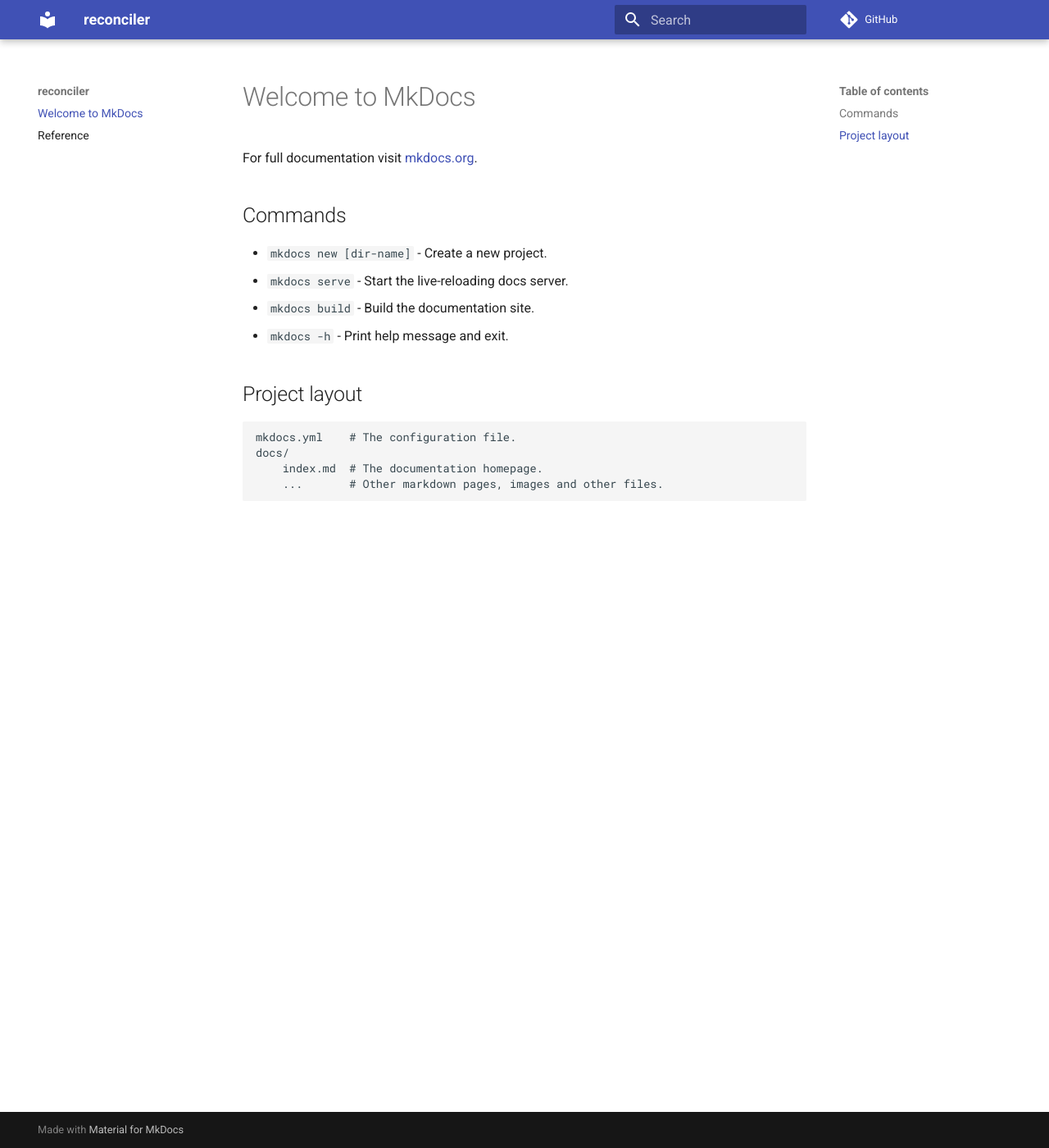
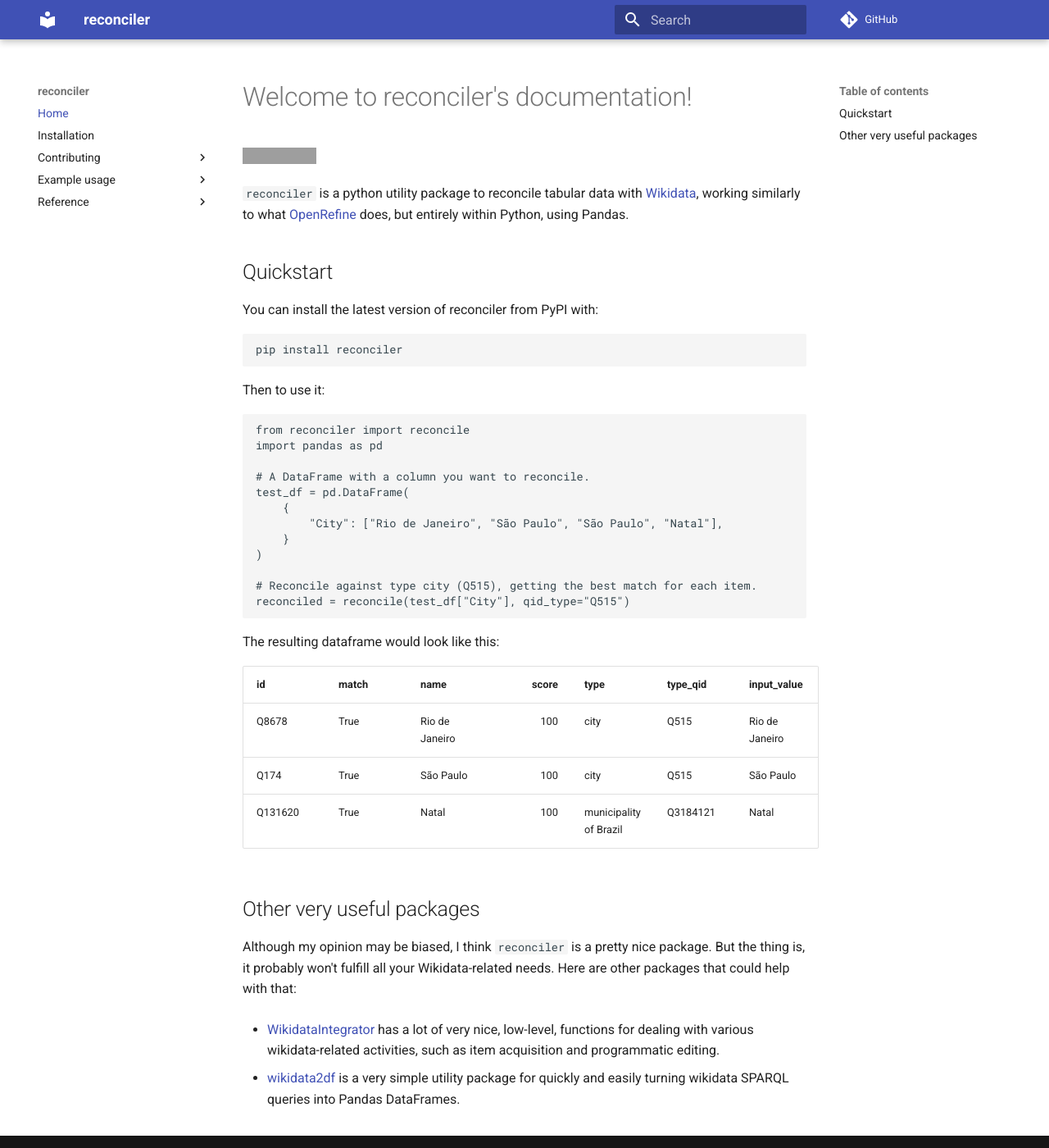
Before and after one commit to jvfe/reconciler, an MkDocs documentation site: the page built from docs/index.md, in a window 1280 px wide and 1400 px high. Shown: the whole window at 82% size. Built offline with MkDocs 1.6.1 and Material for MkDocs 9.7.7, drawn with Linux system fonts in a browser that asks for light colours; comment, search, counter and statistics services are not loaded; grey boxes are pictures that could not be loaded.

Commit message:
docs: Build documentation and improve docstrings
Major documentation update, building all the pages I believe to be
relevant, together with an example usage. As well as improving some
docstrings.

````diff
--- a/docs/index.md
+++ b/docs/index.md
@@ -1,17 +1,53 @@
-# Welcome to MkDocs
+# Welcome to reconciler's documentation!
 
-For full documentation visit [mkdocs.org](https://www.mkdocs.org).
+<!-- badges: start -->
+[![license](https://img.shields.io/badge/license-BSD%202--Clause-green)](https://github.com/jvfe/reconciler/blob/master/LICENSE)
+<!-- badges: end -->
 
-## Commands
+`reconciler` is a python utility package to reconcile tabular data with [Wikidata](https://www.wikidata.org/wiki/Wikidata:Main_Page),
+working similarly to what [OpenRefine](https://openrefine.org/) does, but entirely within Python, using Pandas.
 
-* `mkdocs new [dir-name]` - Create a new project.
-* `mkdocs serve` - Start the live-reloading docs server.
-* `mkdocs build` - Build the documentation site.
-* `mkdocs -h` - Print help message and exit.
+## Quickstart
 
-## Project layout
+You can install the latest version of reconciler from PyPI with:
 
-    mkdocs.yml    # The configuration file.
-    docs/
-        index.md  # The documentation homepage.
-        ...       # Other markdown pages, images and other files.
+``` bash
+pip install reconciler
+```
+
+Then to use it:
+
+```python
+from reconciler import reconcile
+import pandas as pd
+
+# A DataFrame with a column you want to reconcile.
+test_df = pd.DataFrame(
+    {
+        "City": ["Rio de Janeiro", "São Paulo", "São Paulo", "Natal"],
+    }
+)
+
+# Reconcile against type city (Q515), getting the best match for each item.
+reconciled = reconcile(test_df["City"], qid_type="Q515")
+```
+
+The resulting dataframe would look like this:
+
+| id      | match   | name           |   score | type                   | type_qid   | input_value    |
+|:--------|:--------|:---------------|--------:|:-----------------------|:-----------|:---------------|
+| Q8678   | True    | Rio de Janeiro |     100 | city                   | Q515       | Rio de Janeiro |
+| Q174    | True    | São Paulo      |     100 | city                   | Q515       | São Paulo      |
+| Q131620 | True    | Natal          |     100 | municipality of Brazil | Q3184121   | Natal          |
+
+## Other very useful packages
+
+Although my opinion may be biased, I think `reconciler` is a pretty nice package.
+But the thing is, it probably won't fulfill all your Wikidata-related needs.
+Here are other packages that could help with that:
+
+* [WikidataIntegrator](https://github.com/SuLab/WikidataIntegrator) has a lot of very nice, low-level, functions
+    for dealing with various wikidata-related activities, such as item acquisition and programmatic editing.
+
+* [wikidata2df](https://github.com/jvfe/wikidata2df) is a very simple utility package for quickly and easily
+    turning wikidata SPARQL queries into Pandas DataFrames.
--- a/mkdocs.yml
+++ b/mkdocs.yml
@@ -1,10 +1,20 @@
 site_name: reconciler
-
+site_description: Python utilities to reconcile Pandas DataFrames with Wikidata.
+site_author: jvfe
+nav:
+    - Home: index.md
+    - Installation: installing.md
+    - Contributing:
+        - Contribution guide: contributing.md
+        - Contributors: authors.md
+    - Example usage:
+      - Reconciling cell types: examples/reconcile_cell_types.md
+    - Reference:
+      - Main module: reference/reconcile.md
+      - Utility module: reference/webutils.md
 repo_url: https://github.com/jvfe/reconciler
-
 theme:
   name: "material"
-
 plugins:
   - search
   - mkdocstrings
````
Also changed, not shown: README.md (+4 -4 lines), docs/authors.md (added, +7 -0 lines), docs/contributing.md (added, +105 -0 lines), docs/examples/reconcile_cell_types.md (added, +58 -0 lines), docs/installing.md (added, +35 -0 lines), docs/reference.md (deleted, +0 -3 lines), docs/reference/reconcile.md (added, +8 -0 lines), docs/reference/webutils.md (added, +19 -0 lines), reconciler/__init__.py (line endings or trailing spaces), 2 other files.
